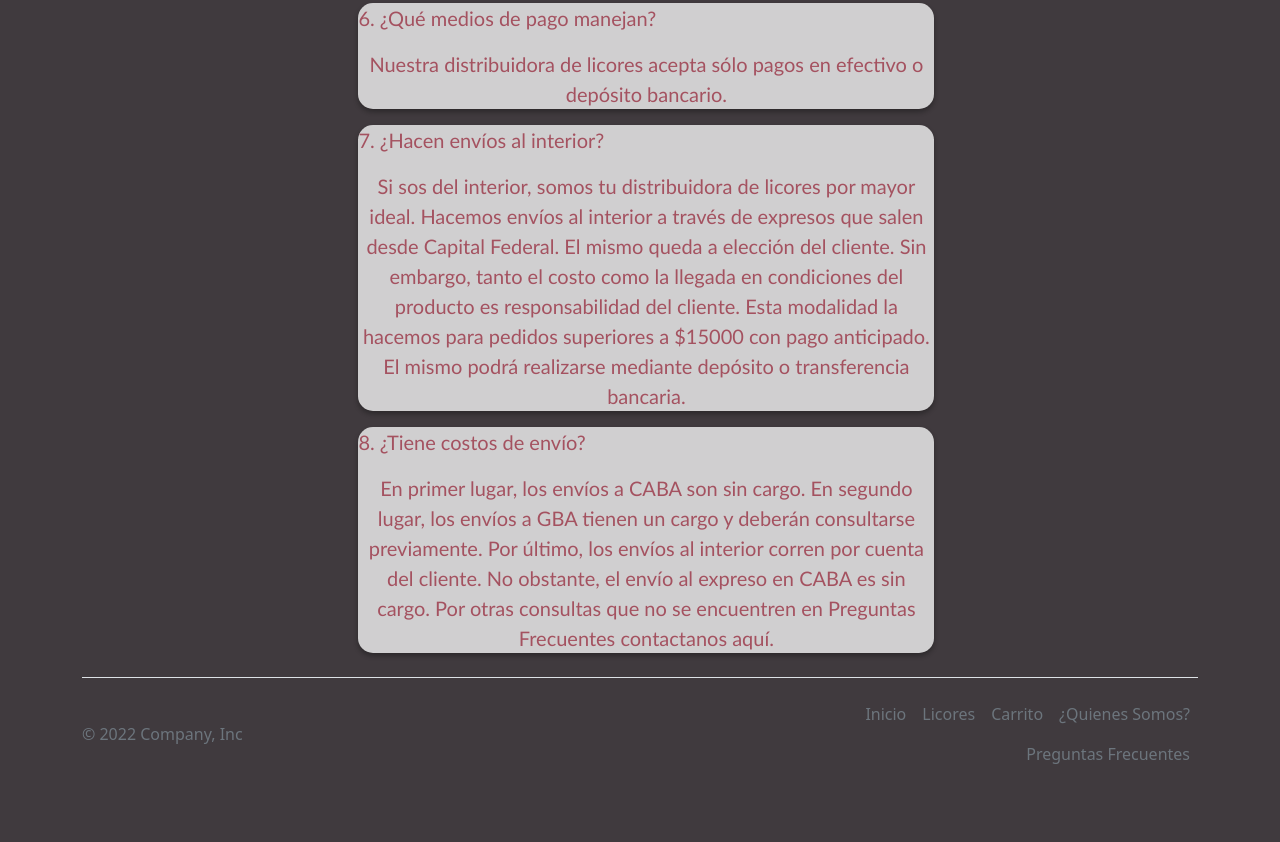
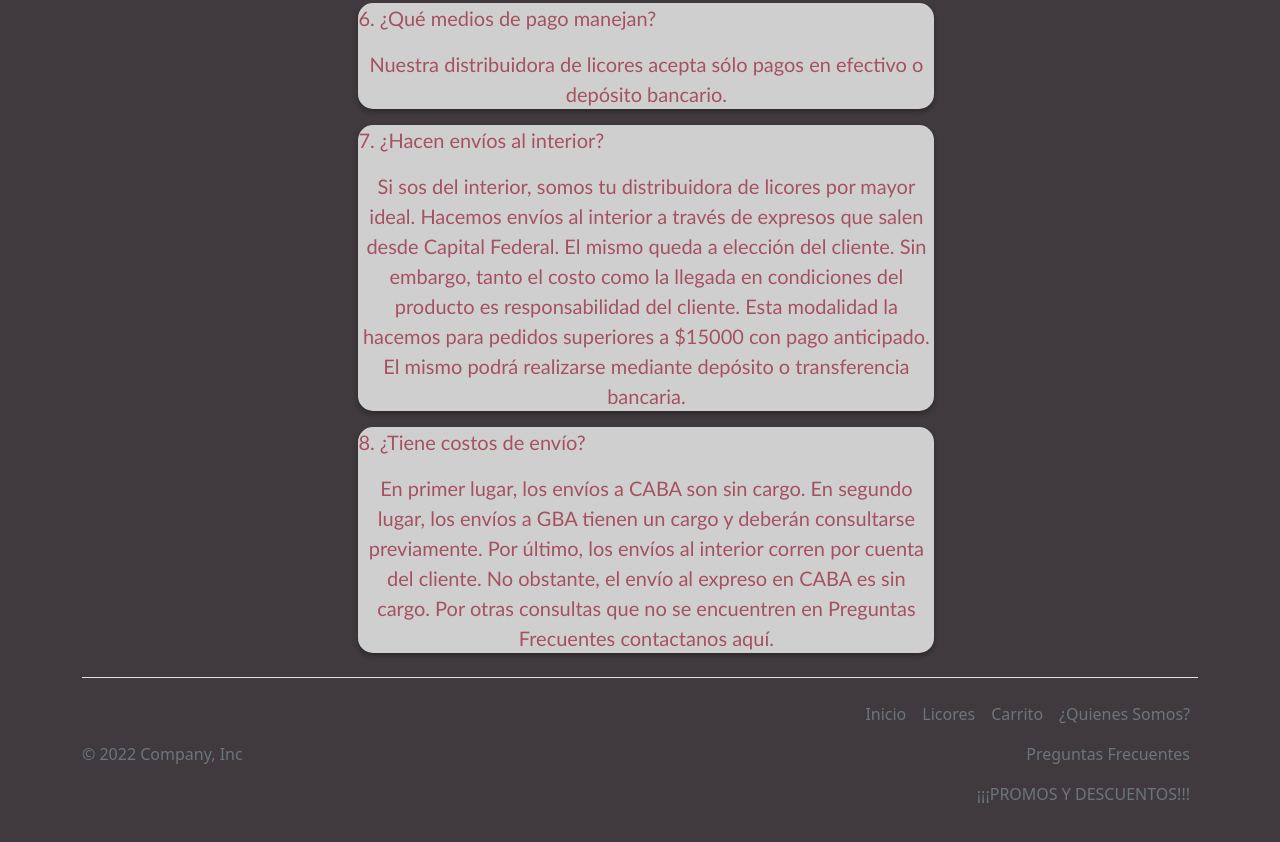
Before and after one commit to Exeep/licoreria, a website: page preguntas.html in a window 1280 px wide. Shown: the part 1386-2228 px from the top of the page. Before the commit the page ends 2200 px from the top, so only its background shows below. Drawn offline with nearby package versions, Linux system fonts and the light colour scheme.

Commit message:
agrego el link a descuentos en el footer

```diff
--- a/preguntas.html
+++ b/preguntas.html
@@ -170,6 +170,7 @@ Por otras consultas que no se encuentren en Preguntas Frecuentes contactanos aqu
                 <li class="nav-item"><a href="#" class="nav-link px-2 text-muted">Carrito</a></li>
                 <li class="nav-item"><a href="index.html" class="nav-link px-2 text-muted">¿Quienes Somos?</a></li>
                 <li class="nav-item"><a href="preguntas.html" class="nav-link px-2 text-muted">Preguntas Frecuentes</a></li>
+                <li class="nav-item"><a href="descuentos.html" class="nav-link px-2 text-muted">¡¡¡PROMOS Y DESCUENTOS!!!</a></li>
               </ul>
             </footer>
           </div>
```
Also changed, not shown: contacto.html (+1 -0 lines), descuentos.html (+1 -0 lines), envios.html (+1 -0 lines), index.html (+1 -0 lines).
